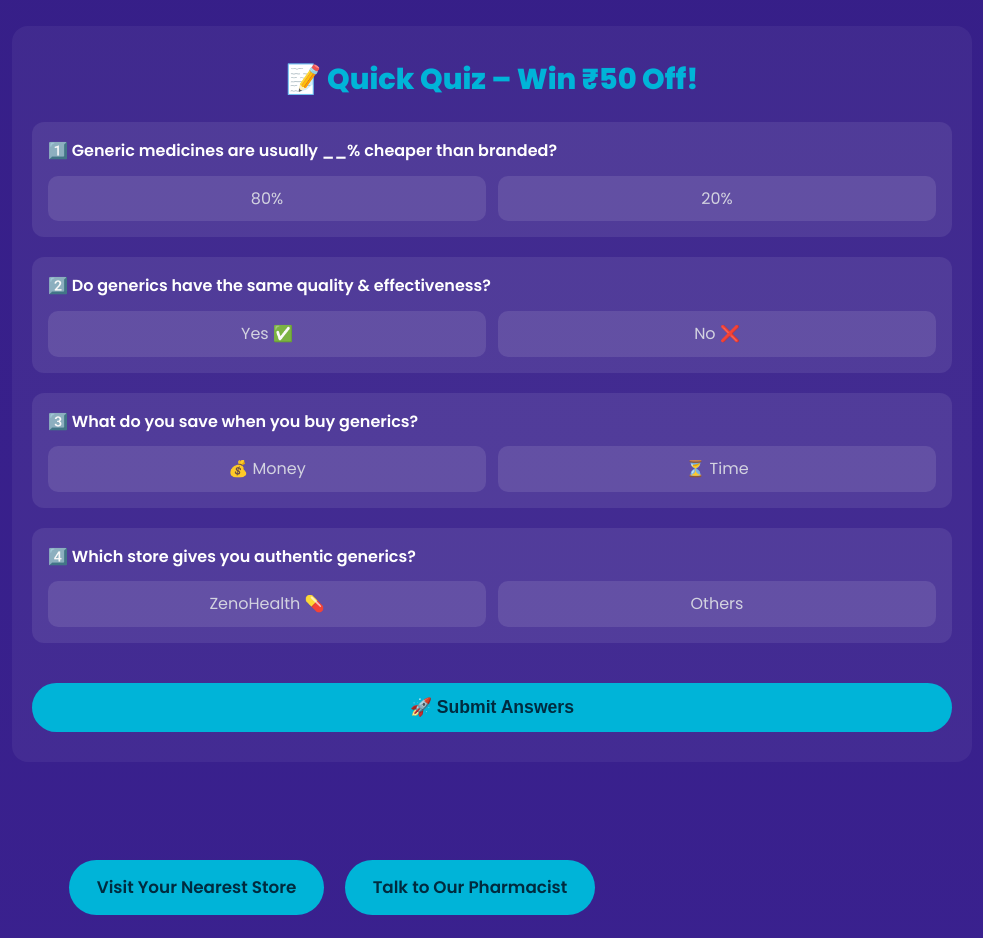
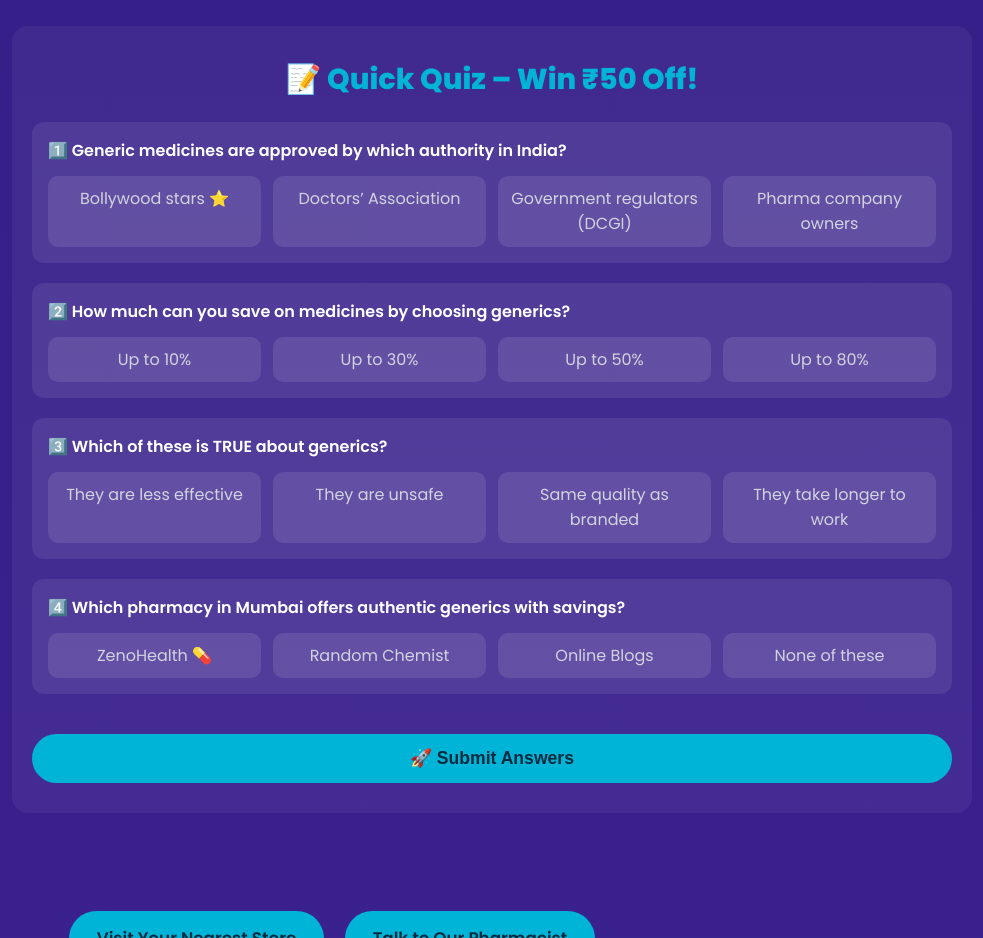
Before and after one commit to Junedsh/zenohealth-generics, a plain HTML site: page index.html in a window 1280 px wide. Shown: the part 2880-3818 px from the top of the page, without its empty margins (148-1131 px from the left). Drawn offline with nearby package versions, Linux system fonts and the light colour scheme.

Commit message:
Update index.html

```diff
--- a/index.html
+++ b/index.html
@@ -364,44 +364,52 @@
     </details>
   </section>
 
-    <!-- Quiz Section -->
+   <!-- Quiz Section -->
 <section id="quiz">
   <h2>📝 Quick Quiz – Win ₹50 Off!</h2>
   <form id="quizForm" onsubmit="return false;">
 
     <!-- Q1 -->
     <div class="quiz-card">
-      <p>1️⃣ Generic medicines are usually __% cheaper than branded?</p>
+      <p>1️⃣ Generic medicines are approved by which authority in India?</p>
       <div class="options">
-        <label><input type="radio" name="q1" value="80"><span>80%</span></label>
-        <label><input type="radio" name="q1" value="20"><span>20%</span></label>
+        <label><input type="radio" name="q1" value="wrong"><span>Bollywood stars ⭐</span></label>
+        <label><input type="radio" name="q1" value="wrong"><span>Doctors’ Association</span></label>
+        <label><input type="radio" name="q1" value="correct"><span>Government regulators (DCGI)</span></label>
+        <label><input type="radio" name="q1" value="wrong"><span>Pharma company owners</span></label>
       </div>
     </div>
 
     <!-- Q2 -->
     <div class="quiz-card">
-      <p>2️⃣ Do generics have the same quality & effectiveness?</p>
+      <p>2️⃣ How much can you save on medicines by choosing generics?</p>
       <div class="options">
-        <label><input type="radio" name="q2" value="Yes"><span>Yes ✅</span></label>
-        <label><input type="radio" name="q2" value="No"><span>No ❌</span></label>
+        <label><input type="radio" name="q2" value="wrong"><span>Up to 10%</span></label>
+        <label><input type="radio" name="q2" value="wrong"><span>Up to 30%</span></label>
+        <label><input type="radio" name="q2" value="wrong"><span>Up to 50%</span></label>
+        <label><input type="radio" name="q2" value="correct"><span>Up to 80%</span></label>
       </div>
     </div>
 
     <!-- Q3 -->
     <div class="quiz-card">
-      <p>3️⃣ What do you save when you buy generics?</p>
+      <p>3️⃣ Which of these is TRUE about generics?</p>
       <div class="options">
-        <label><input type="radio" name="q3" value="Money"><span>💰 Money</span></label>
-        <label><input type="radio" name="q3" value="Time"><span>⏳ Time</span></label>
+        <label><input type="radio" name="q3" value="wrong"><span>They are less effective</span></label>
+        <label><input type="radio" name="q3" value="wrong"><span>They are unsafe</span></label>
+        <label><input type="radio" name="q3" value="correct"><span>Same quality as branded</span></label>
+        <label><input type="radio" name="q3" value="wrong"><span>They take longer to work</span></label>
       </div>
     </div>
 
     <!-- Q4 -->
     <div class="quiz-card">
-      <p>4️⃣ Which store gives you authentic generics?</p>
+      <p>4️⃣ Which pharmacy in Mumbai offers authentic generics with savings?</p>
       <div class="options">
-        <label><input type="radio" name="q4" value="ZenoHealth"><span>ZenoHealth 💊</span></label>
-        <label><input type="radio" name="q4" value="Others"><span>Others</span></label>
+        <label><input type="radio" name="q4" value="correct"><span>ZenoHealth 💊</span></label>
+        <label><input type="radio" name="q4" value="wrong"><span>Random Chemist</span></label>
+        <label><input type="radio" name="q4" value="wrong"><span>Online Blogs</span></label>
+        <label><input type="radio" name="q4" value="wrong"><span>None of these</span></label>
       </div>
     </div>
 
@@ -410,6 +418,7 @@
 
   <div id="quizResult" style="margin-top:20px; display:none;"></div>
 </section>
+
 
     <section class="cta">
         <a href="https://web.zeno.health/corporate/store-locator" target="_blank">Visit Your Nearest Store</a>
```
